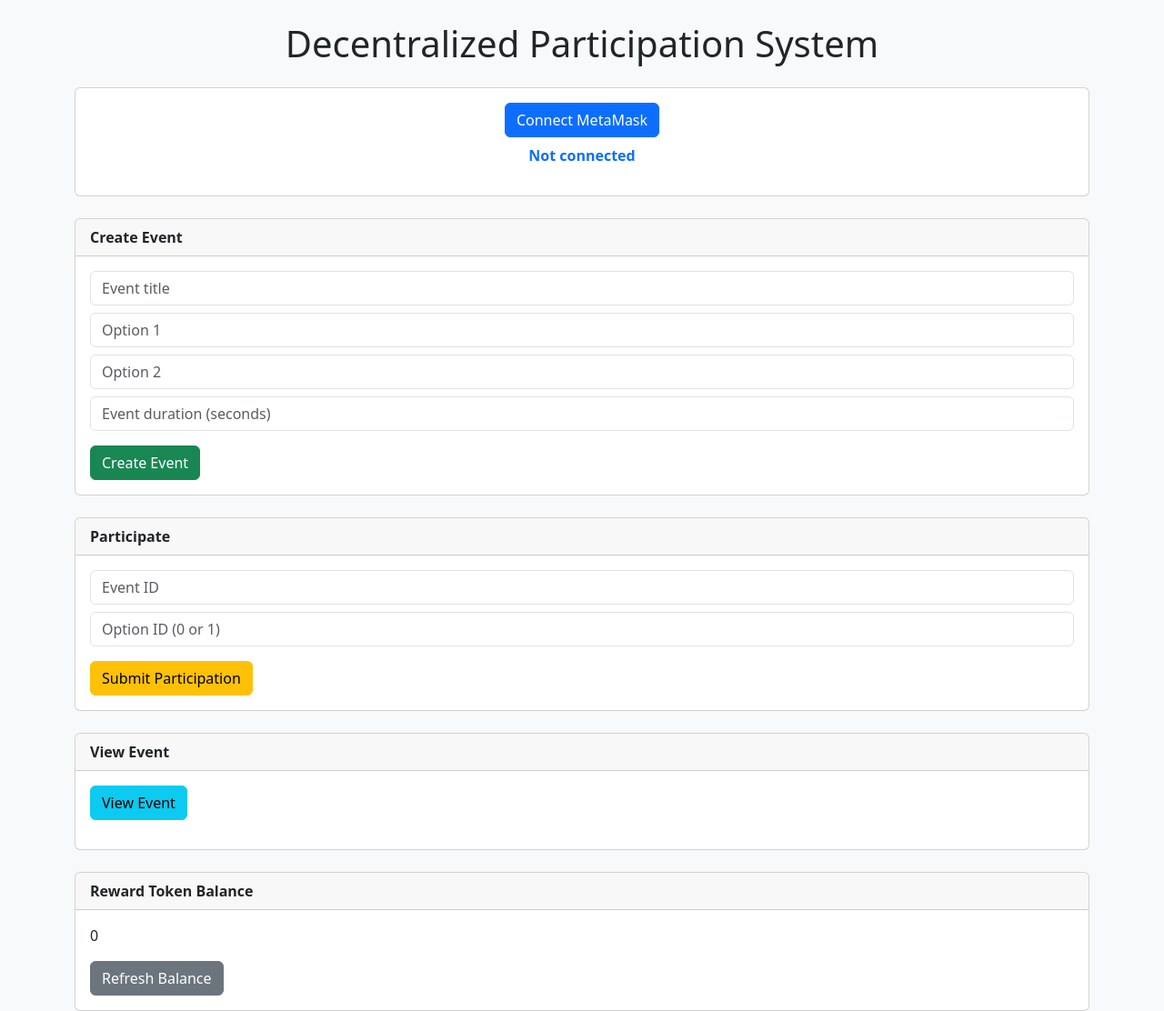
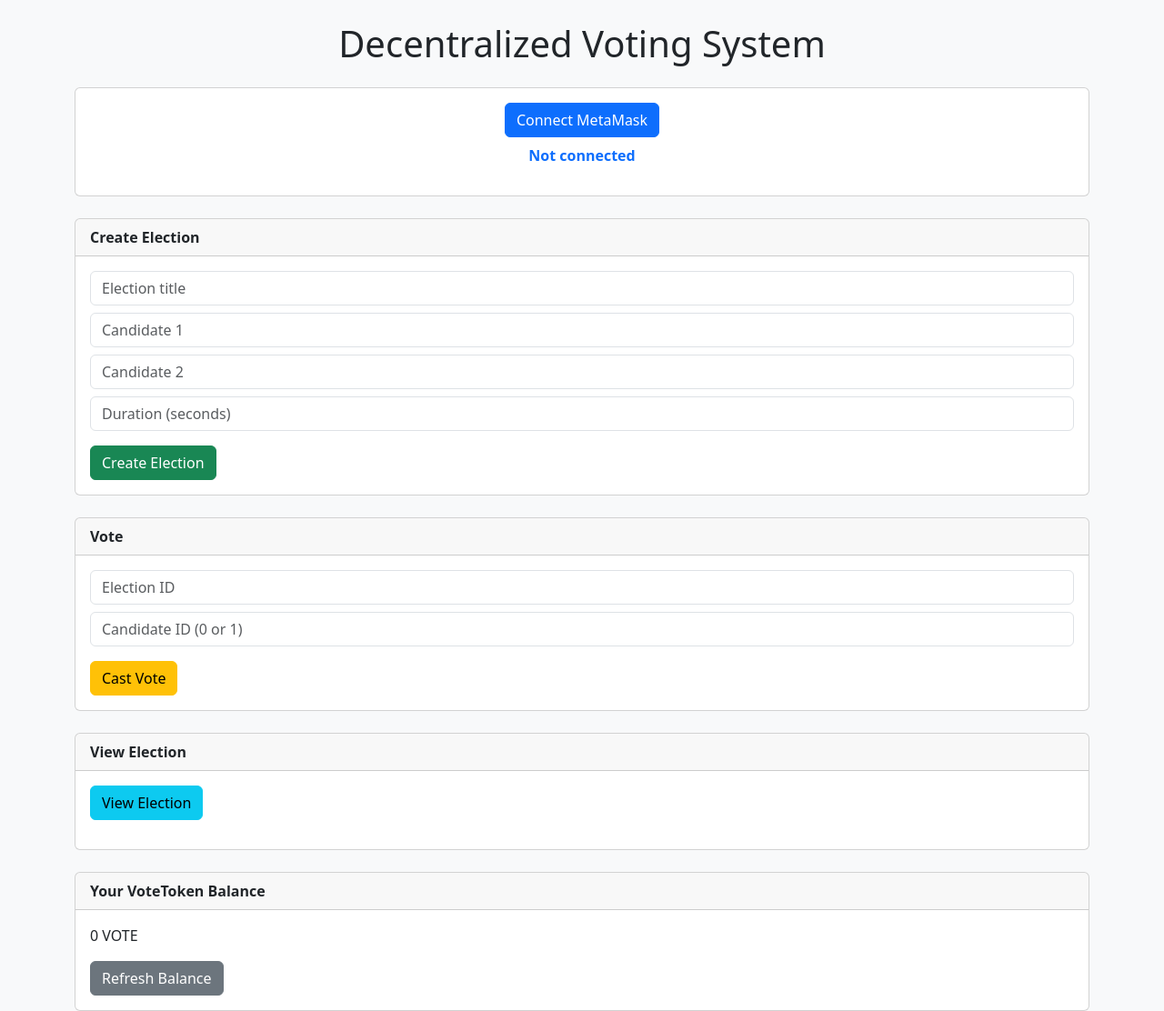
Before and after one commit to aigerimaskarova11/voting, a website: page frontend/index.html in a window 1280 px wide. Shown: the whole page at 91% size. Drawn offline with nearby package versions, Linux system fonts and the light colour scheme.

Commit message:
Rename DApp elements to reflect voting functionality

```diff
--- a/frontend/index.html
+++ b/frontend/index.html
@@ -2,7 +2,7 @@
 <html lang="en">
 <head>
   <meta charset="UTF-8">
-  <title>Decentralized Participation DApp</title>
+  <title>Decentralized Voting DApp</title>
 
   <link
     href="https://cdn.jsdelivr.net/npm/bootstrap@5.3.2/dist/css/bootstrap.min.css"
@@ -12,8 +12,7 @@
 <body class="bg-light">
 
 <div class="container py-4">
-  <h1 class="text-center mb-4">Decentralized Participation System</h1>
-
+  <h1 class="text-center mb-4">Decentralized Voting System</h1>
 
   <div class="card mb-4">
     <div class="card-body text-center">
@@ -24,46 +23,44 @@
     </div>
   </div>
 
-
   <div class="card mb-4">
-    <div class="card-header fw-bold">Create Event</div>
+    <div class="card-header fw-bold">Create Election</div>
     <div class="card-body">
-      <input id="title" class="form-control mb-2" placeholder="Event title">
-      <input id="option1" class="form-control mb-2" placeholder="Option 1">
-      <input id="option2" class="form-control mb-2" placeholder="Option 2">
-      <input id="duration" type="number" class="form-control mb-3" placeholder="Event duration (seconds)">
-      <button id="create" class="btn btn-success">Create Event</button>
-    </div>
-  </div>
-
-
-  <div class="card mb-4">
-    <div class="card-header fw-bold">Participate</div>
-    <div class="card-body">
-      <input id="eventId" type="number" class="form-control mb-2" placeholder="Event ID">
-      <input id="optionId" type="number" class="form-control mb-3" placeholder="Option ID (0 or 1)">
-      <button id="participate" class="btn btn-warning">Submit Participation</button>
+      <input id="title" class="form-control mb-2" placeholder="Election title">
+      <input id="candidate1" class="form-control mb-2" placeholder="Candidate 1">
+      <input id="candidate2" class="form-control mb-2" placeholder="Candidate 2">
+      <input id="duration" type="number" class="form-control mb-3" placeholder="Duration (seconds)">
+      <button id="create" class="btn btn-success">Create Election</button>
     </div>
   </div>
 
   <div class="card mb-4">
-    <div class="card-header fw-bold">View Event</div>
+    <div class="card-header fw-bold">Vote</div>
     <div class="card-body">
-      <button id="viewEvent" class="btn btn-info mb-3">View Event</button>
-      <div id="eventInfo" style="display:none;">
-        <p><strong>Event Title:</strong> <span id="eventTitle"></span></p>
-        <p><strong>Deadline:</strong> <span id="eventDeadline"></span></p>
-        <ul id="optionList"></ul>
-        <ul id="participationList"></ul>
+      <input id="viewElectionId" type="number" class="form-control mb-2" placeholder="Election ID">
+      <input id="candidateId" type="number" class="form-control mb-3" placeholder="Candidate ID (0 or 1)">
+      <button id="vote" class="btn btn-warning">Cast Vote</button>
+    </div>
+  </div>
+
+  <div class="card mb-4">
+    <div class="card-header fw-bold">View Election</div>
+    <div class="card-body">
+      <button id="viewElection" class="btn btn-info mb-3">View Election</button>
+      <div id="electionInfo" style="display:none;">
+        <p><strong>Title:</strong> <span id="electionTitle"></span></p>
+        <p><strong>Deadline:</strong> <span id="electionDeadline"></span></p>
+        <ul id="candidateList"></ul>
+        <ul id="votesList"></ul>
       </div>
     </div>
   </div>
 
 
   <div class="card">
-    <div class="card-header fw-bold">Reward Token Balance</div>
+    <div class="card-header fw-bold">Your VoteToken Balance</div>
     <div class="card-body">
-      <p id="tokenBalance">0</p>
+      <p id="tokenBalance">0 VOTE</p>
       <button id="refreshBalance" class="btn btn-secondary">Refresh Balance</button>
     </div>
   </div>
```
